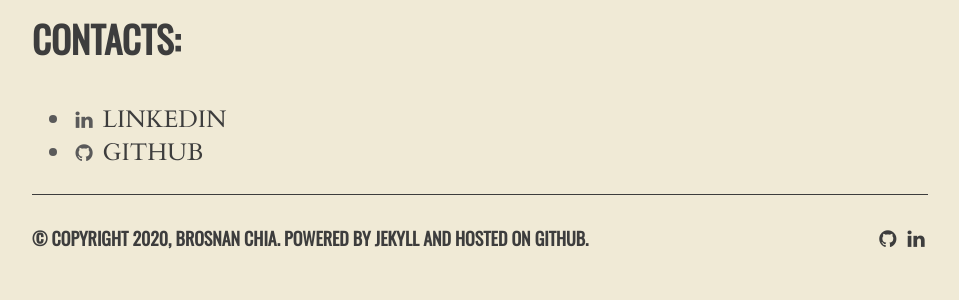
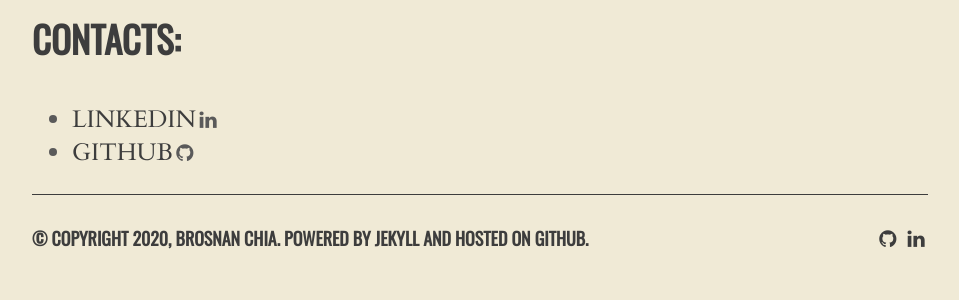
Before and after one commit to broscew/broscew.github.io, a Jekyll site: the page built from about/index.html, in a window 1280 px wide. Shown: the part 856-1156 px from the top of the page, without its empty margins (160-1119 px from the left). Built offline with Jekyll 4.4.1, drawn with Linux system fonts in a browser that asks for light colours.

Commit message:
index modification

```diff
--- a/about/index.html
+++ b/about/index.html
@@ -17,7 +17,7 @@
 
     <h3>Contacts:</h3>
     <ul class="contacts">
-        <li><i class="fa fa-linkedin"></i><a href="https://www.linkedin.com/in/brosnanchia/"> LINKEDIN</a></li>
-        <li><i class="fa fa-github"></i><a href="https://github.com/broscew"> GITHUB</a></li>
+        <li><a href="https://www.linkedin.com/in/brosnanchia/"> LINKEDIN</a><i class="fa fa-linkedin"></i></li>
+        <li><a href="https://github.com/broscew"> GITHUB</a><i class="fa fa-github"></i></li>
     </ul>
 </div><!-- /.blurb -->
```
